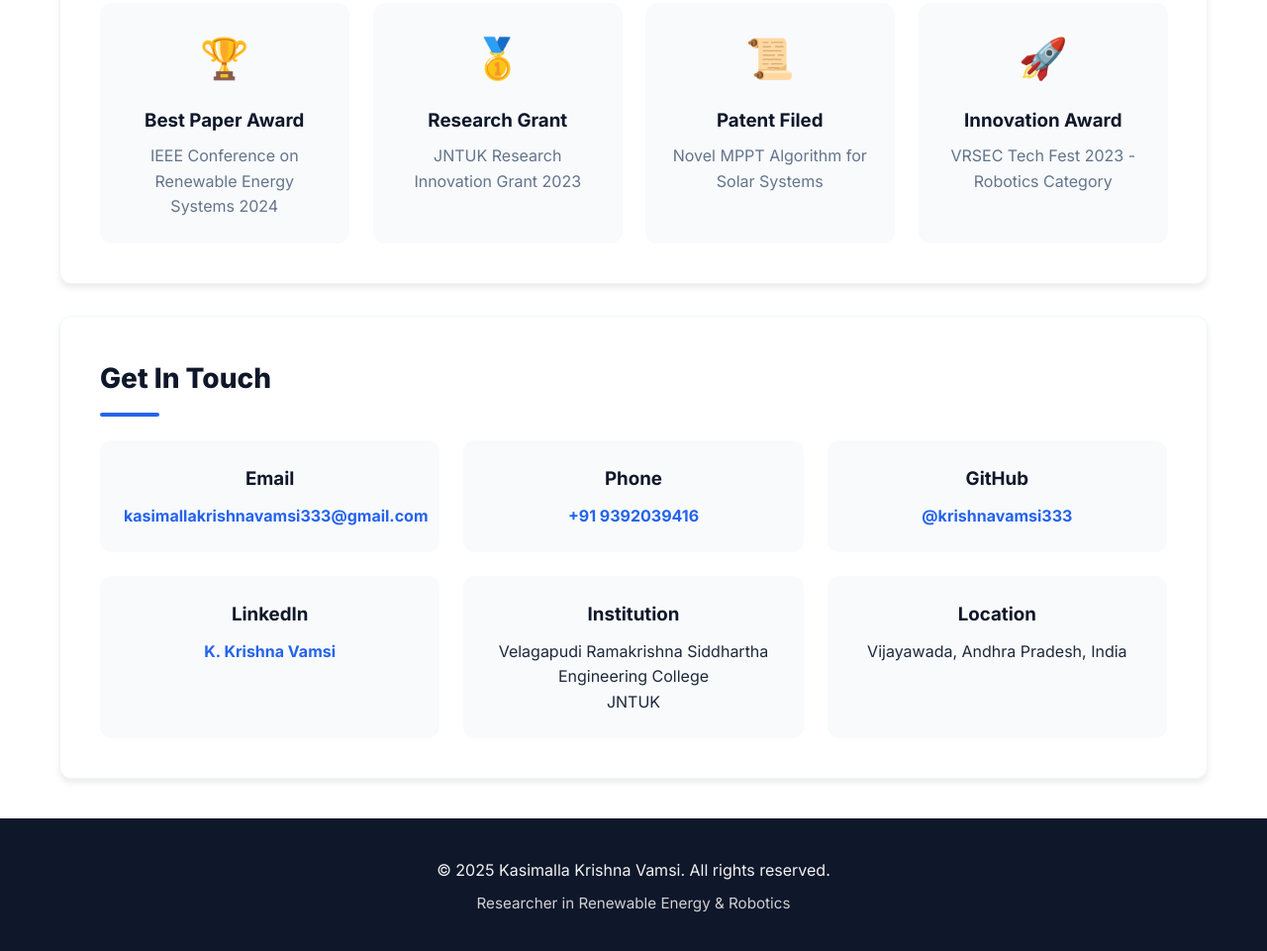
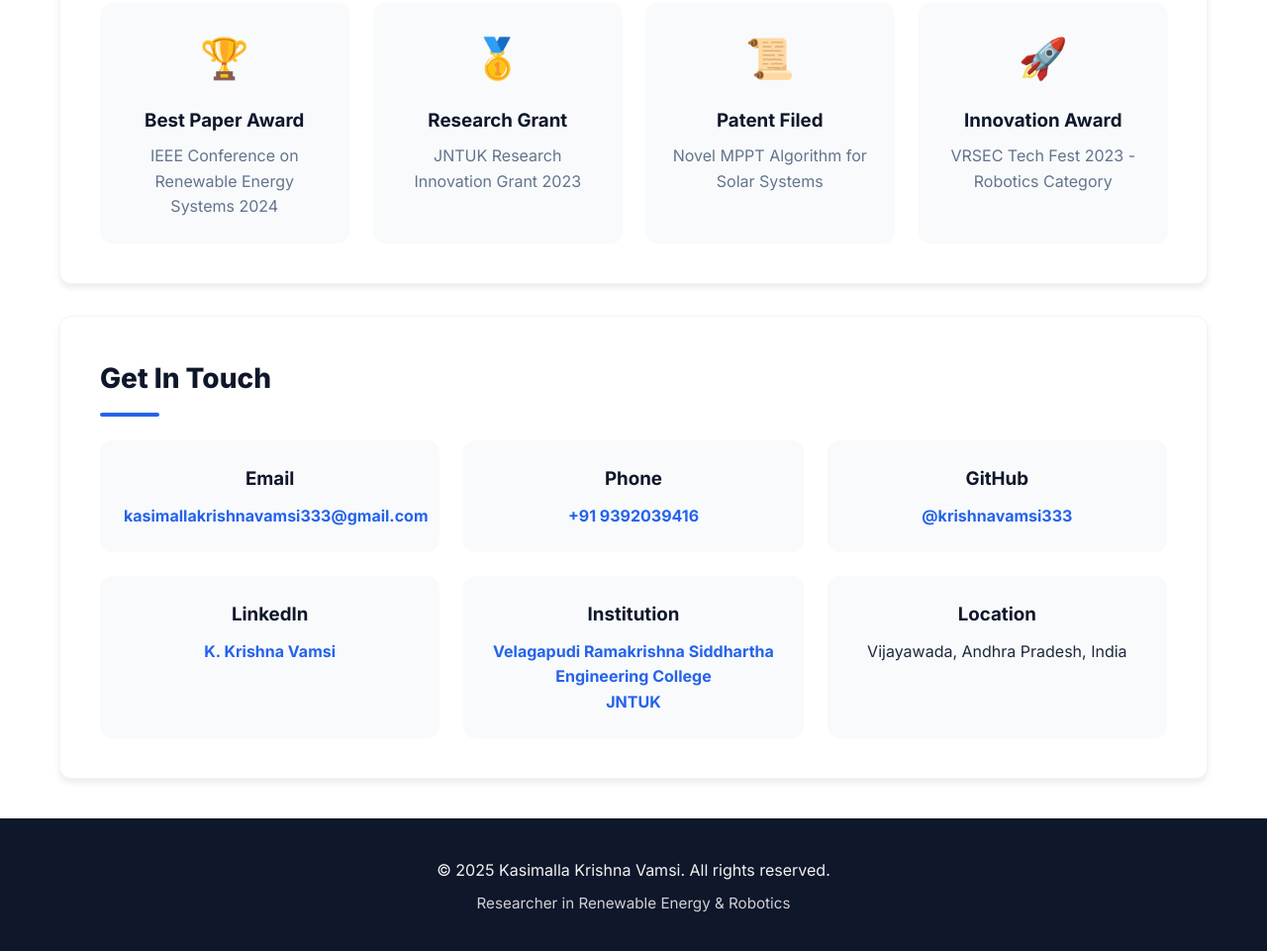
Before and after one commit to krishnavamsi333/Portfolio, a plain HTML site: page index.html in a window 1280 px wide. Shown: the part 3989-4950 px from the top of the page at 99% size. Drawn offline with Linux system fonts and the light colour scheme.

Commit message:
Add hyperlink to institution in contact section

```diff
--- a/index.html
+++ b/index.html
@@ -1416,7 +1416,7 @@
         </div>
         <div class="contact-card">
           <h3 class="contact-card-title">Institution</h3>
-          <p>Velagapudi Ramakrishna Siddhartha Engineering College<br>JNTUK</p>
+          <p><a href="https://siddhartha.edu.in/" target="_blank" rel="nooper noreferrer">Velagapudi Ramakrishna Siddhartha Engineering College<br>JNTUK</a></p>
         </div>
         <div class="contact-card">
           <h3 class="contact-card-title">Location</h3>
```
